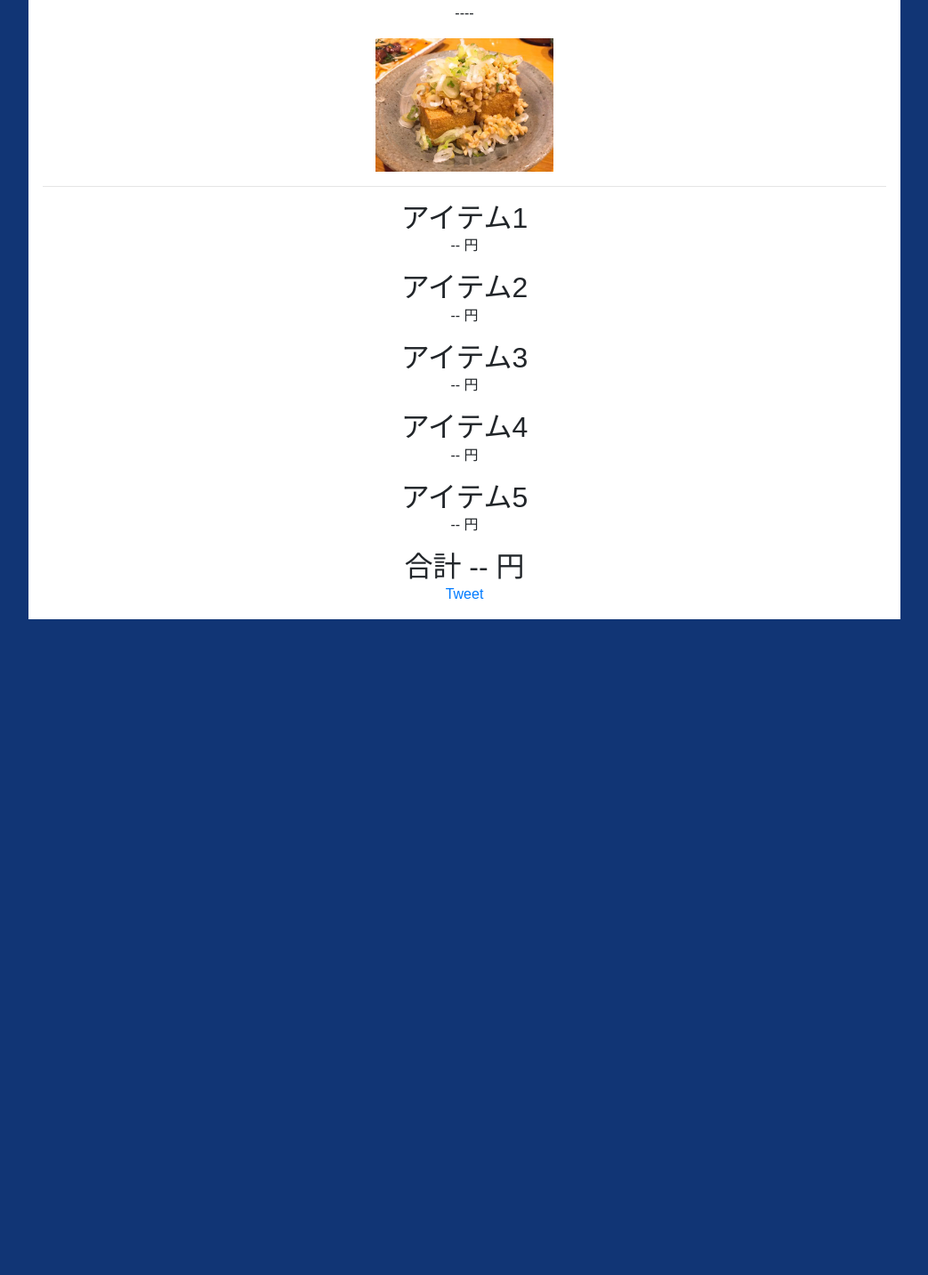
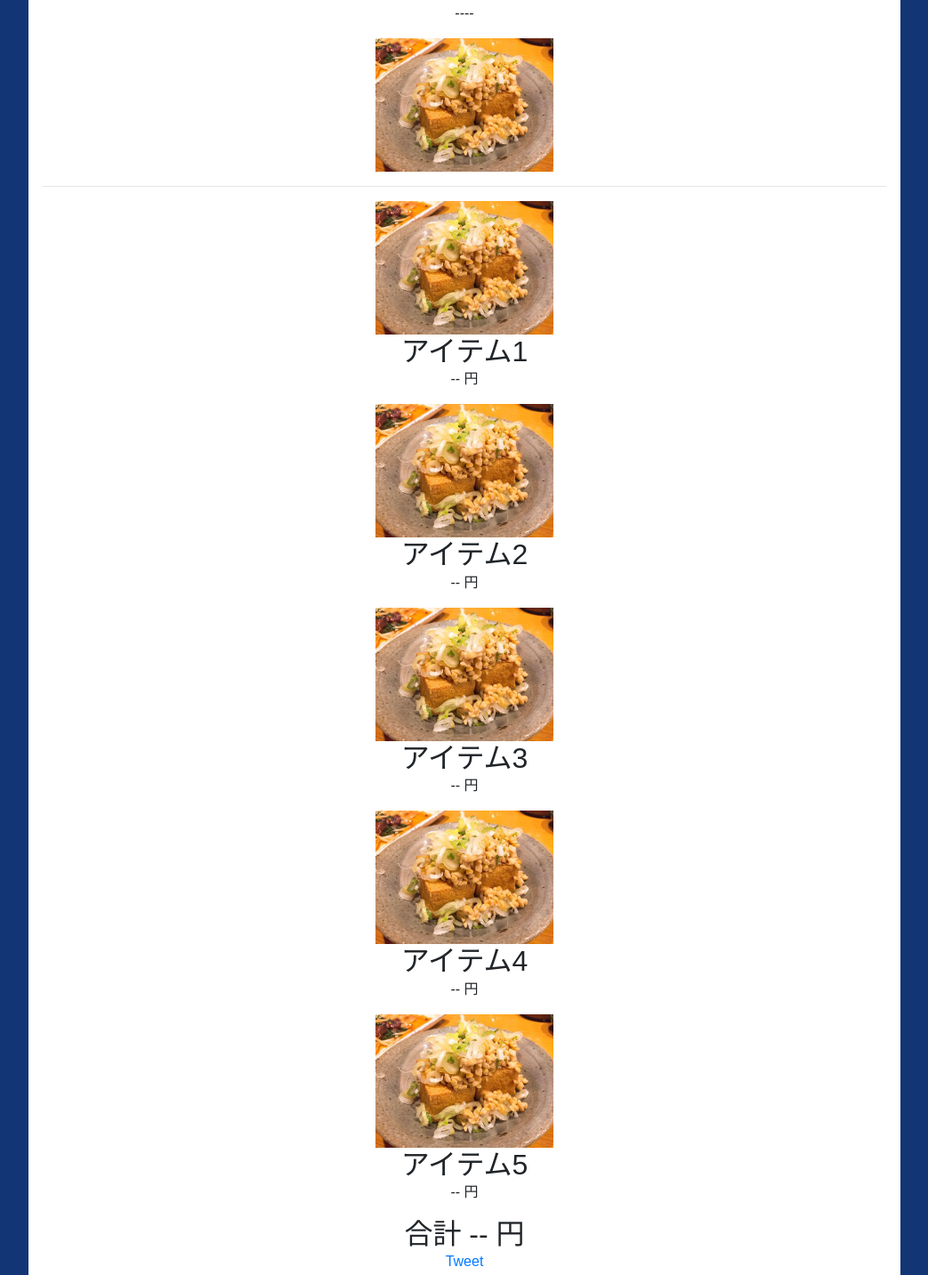
Before and after one commit to ssskkk115/hack, a website: page public/index.html in a window 1280 px wide. Shown: the part 320-1753 px from the top of the page at 89% size, without its empty margins (118-1161 px from the left). Before the commit the page ends 1048 px from the top, so only its background shows below. Drawn offline with nearby package versions, Linux system fonts and the light colour scheme.

Commit message:
全商品に画像をつける

```diff
--- a/public/index.html
+++ b/public/index.html
@@ -31,26 +31,31 @@
           <hr />
 
           <div class="box_menu">
+            <img id="image" src="/img/img01.jpg" width="200">
             <h2 id="name">アイテム1</h2>
             <p id="price">-- 円<p>
           </div>
 
           <div class="box_menu">
+            <img id="image" src="/img/img01.jpg" width="200">
             <h2 id="name">アイテム2</h2>
             <p id="price">-- 円<p>
           </div>
 
           <div class="box_menu">
+            <img id="image" src="/img/img01.jpg" width="200">
             <h2 id="name">アイテム3</h2>
             <p id="price">-- 円<p>
           </div>
 
           <div class="box_menu">
+            <img id="image" src="/img/img01.jpg" width="200">
             <h2 id="name">アイテム4</h2>
             <p id="price">-- 円<p>
           </div>
 
           <div class="box_menu">
+            <img id="image" src="/img/img01.jpg" width="200">
             <h2 id="name">アイテム5</h2>
             <p id="price">-- 円<p>
           </div>
@@ -92,7 +97,9 @@
                 element = box_menu_elements[i];
                 $(element).children('#name').text(String(item.name));
                 $(element).children('#price').text(String(item.price) + "円！");
+                $(element).children('#image').attr("src",String(item.image));
                 $(element).show();
+                console.log(item.image);
               }
 
               $('#all_price #price').text("合計 " + String(data.allPrice) + " 円！");
```
